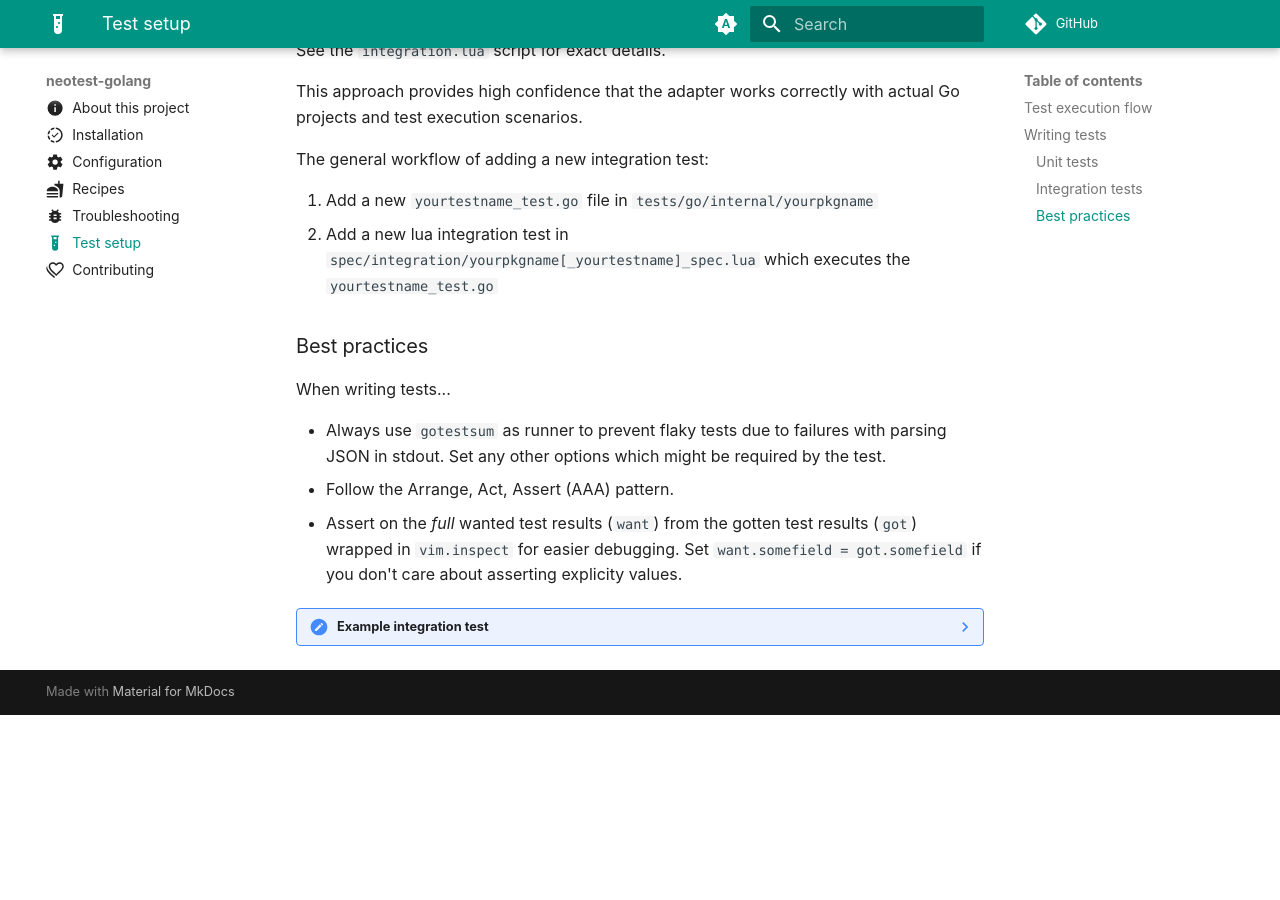
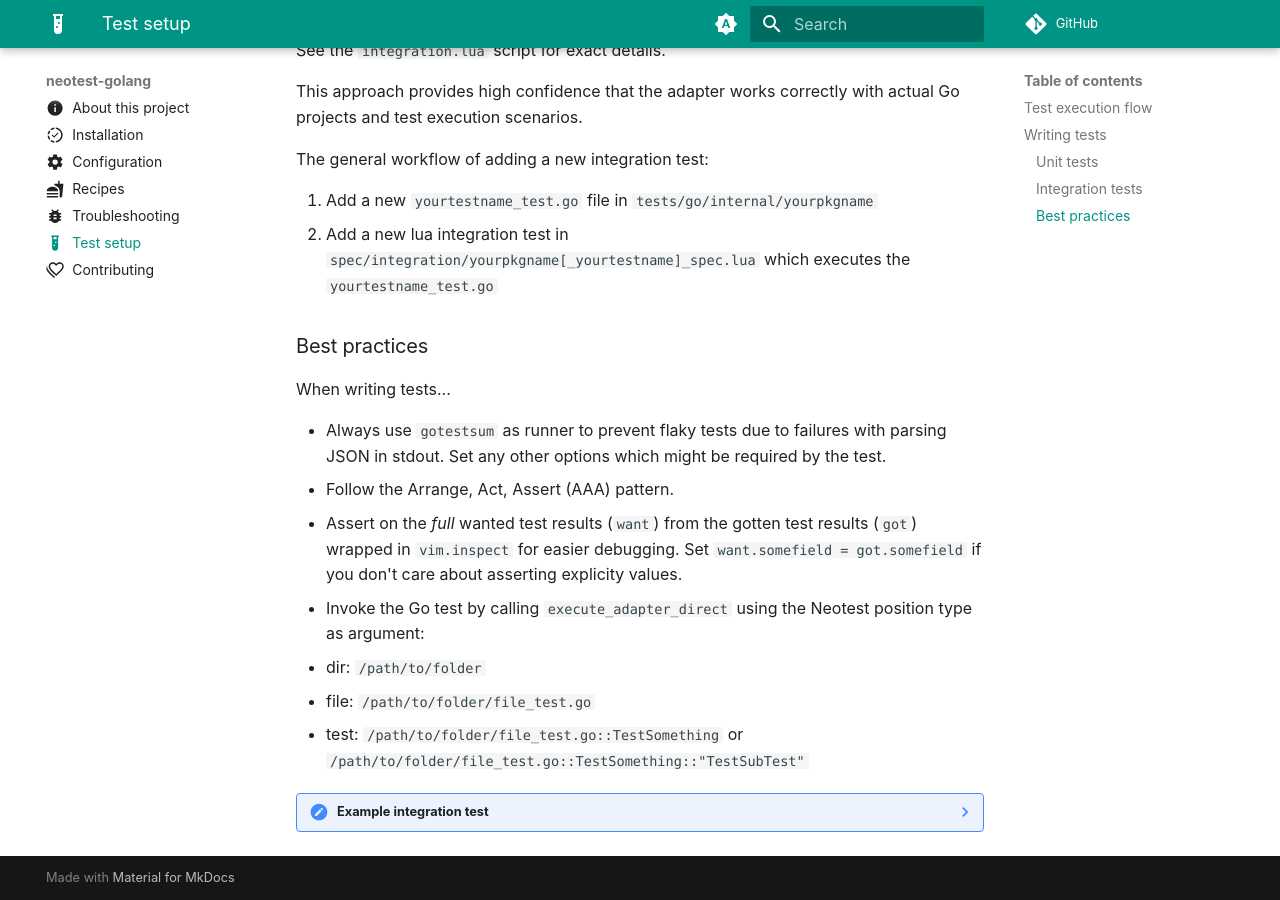
Before and after one commit to fredrikaverpil/neotest-golang, an MkDocs documentation site: the page built from docs/test.md, in a window 1280 px wide and 900 px high, scrolled down 1587 px. Built offline with MkDocs 1.6.1 and Material for MkDocs 9.7.7, drawn with Linux system fonts in a browser that asks for light colours; comment, search, counter and statistics services are not loaded; before the commit the page ends 2302 px from its top, so only the background shows below that.

Commit message:
refactor: use position id as arg

```diff
--- a/docs/test.md
+++ b/docs/test.md
@@ -107,6 +107,12 @@ When writing tests...
   (`got`) wrapped in `vim.inspect` for easier debugging. Set
   `want.somefield = got.somefield` if you don't care about asserting explicity
   values.
+- Invoke the Go test by calling `execute_adapter_direct` using the Neotest
+  position type as argument:
+  - dir: `/path/to/folder`
+  - file: `/path/to/folder/file_test.go`
+  - test: `/path/to/folder/file_test.go::TestSomething` or
+    `/path/to/folder/file_test.go::TestSomething::"TestSubTest"`
 
 ??? note "Example integration test"
 
```
Also changed, not shown: 28 other files.
